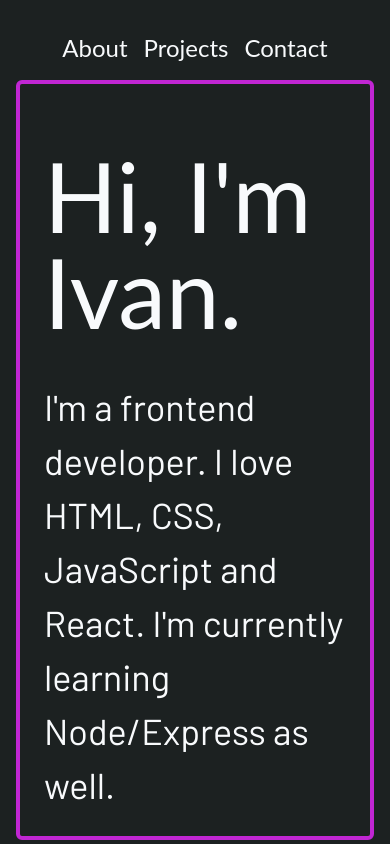
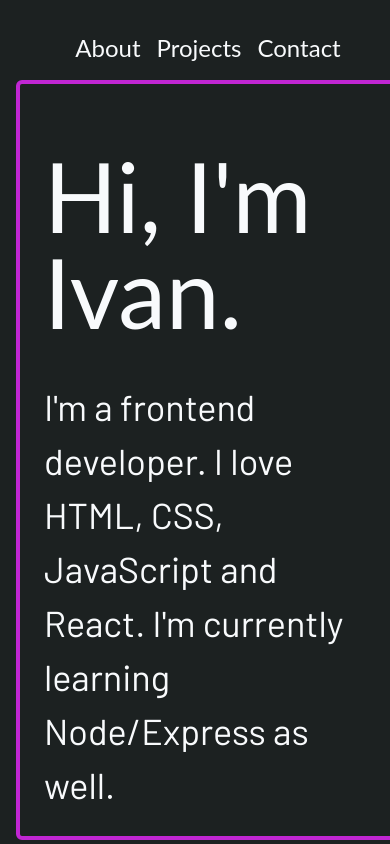
Before and after one commit to rvbv89/portfolio-22, a React (Create React App) app: page / in a window 390 px wide. Shown: the top 844 px of the page. Built offline with nearby package versions, Linux system fonts and the light colour scheme.

Commit message:
fixing margins for mobile

```diff
--- a/src/App.jsx
+++ b/src/App.jsx
@@ -18,7 +18,7 @@ function App() {
     scrollRef.current.scrollIntoView({ behavior: "smooth" });
 
   return (
-    <div className="box-border bg-customDark max-w-fit md:mx-0">
+    <div className="box-border bg-customDark min-w-fit md:mx-0 overflow-x-hidden">
       {/* <div className="box-border container flex flex-col
       items-center mx-auto min-h-screen overflow-x-hidden
       bg-customDark"> */}
```
